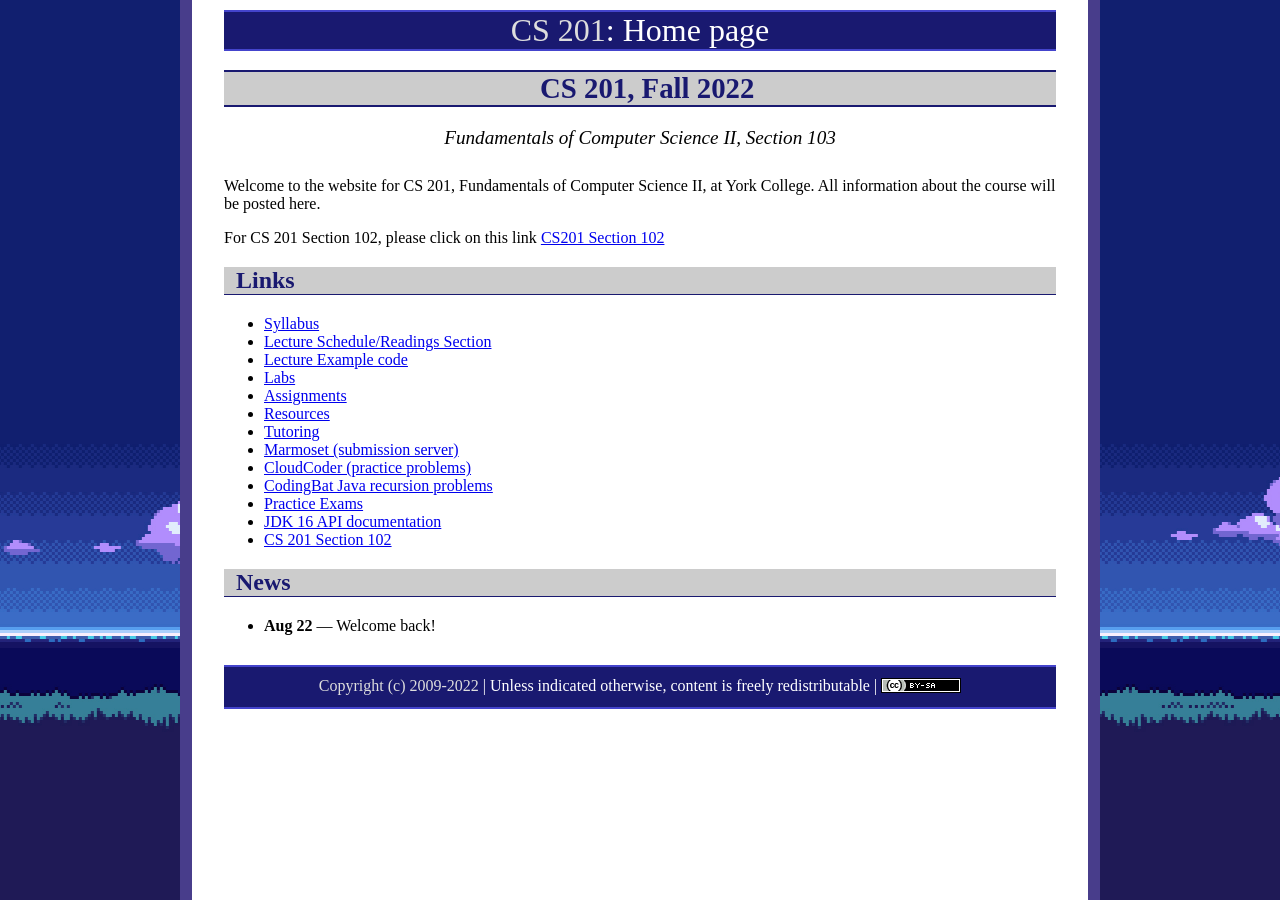
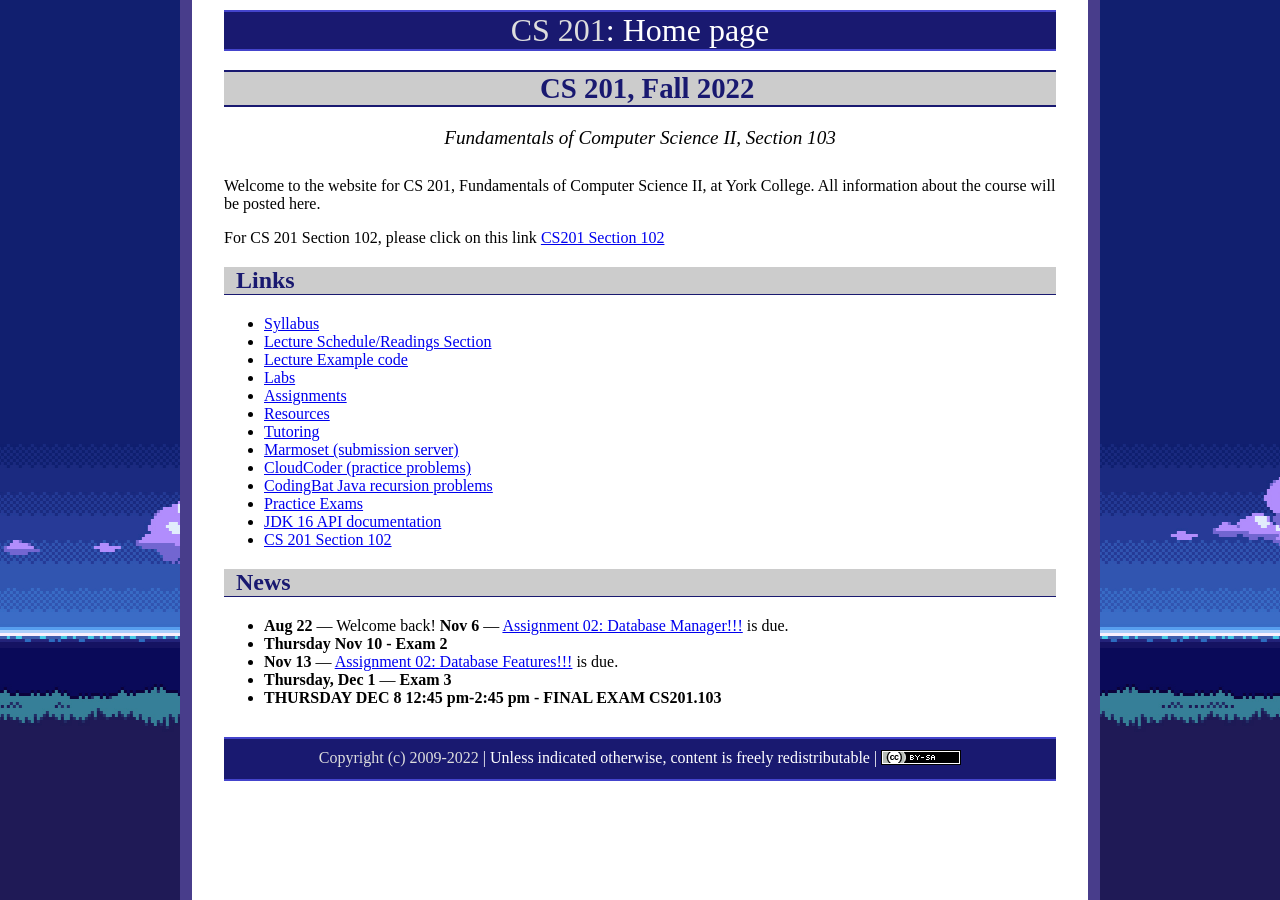
Before and after one commit to ycpcs/cs201-fall2022, a Jekyll site: the page built from index.md, in a window 1280 px wide. Built offline with Jekyll 4.4.1, drawn with Linux system fonts in a browser that asks for light colours.

Commit message:
updated NEWS

```diff
--- a/index.md
+++ b/index.md
@@ -29,6 +29,11 @@ For CS 201 Section 102, please click on this link [CS201 Section 102](https://yc
 
 ## News
 * **Aug 22** &mdash; Welcome back!
+ **Nov 6** &mdash; [Assignment 02: Database Manager!!!](assign/Assignment_2_milestone_2-Database_Manager.pdf) is due.
+* **Thursday Nov 10  - Exam 2**
+* **Nov 13** &mdash; [Assignment 02: Database Features!!!](assign/Assignment_2_milestone_3-Database_Features.pdf) is due.
+* **Thursday, Dec 1** &mdash; **Exam 3**
+* **THURSDAY DEC 8 12:45 pm-2:45 pm - FINAL EXAM CS201.103**
 
 
 <!--
```
Also changed, not shown: js/AACONFIG-scheduleInfo.js (+17 -17 lines).
